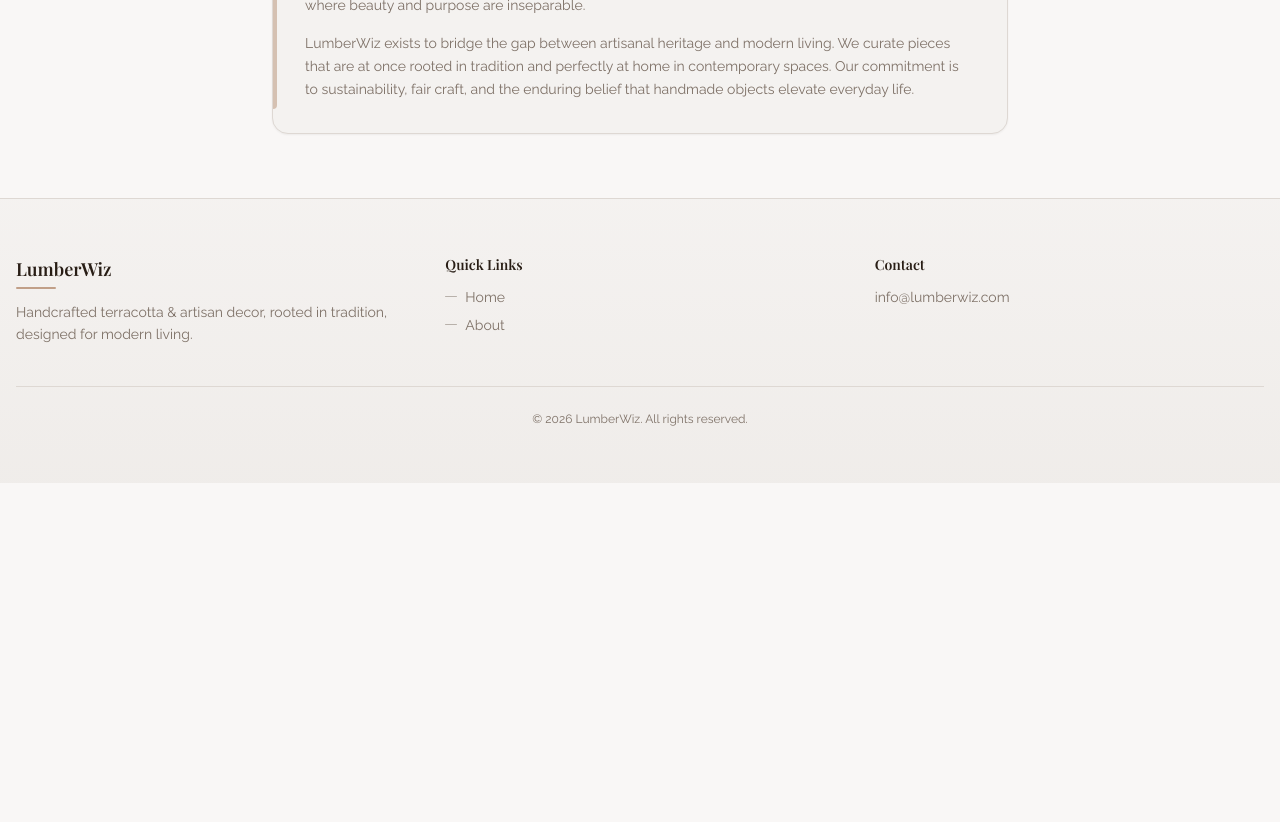
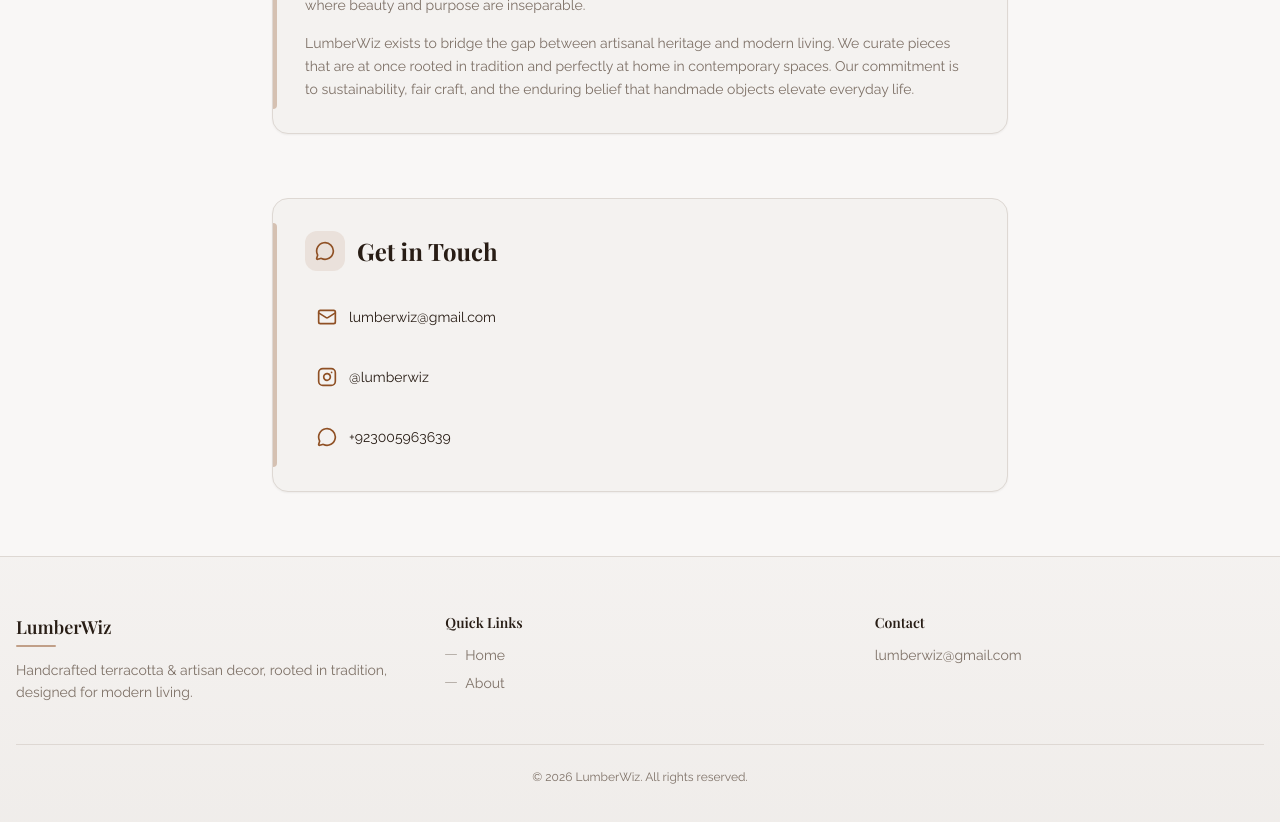
Before and after one commit to mrayyan6/lumberwiz-2.0, a Next.js app: page /about in a window 1280 px wide. Shown: the part 1380-2202 px from the top of the page. Before the commit the page ends 1863 px from the top, so only its background shows below. Built offline with nearby package versions, Linux system fonts and the light colour scheme.

Commit message:
only backend left now

```diff
--- a/app/about/page.tsx
+++ b/app/about/page.tsx
@@ -1,7 +1,7 @@
 "use client";
 
 import { motion } from "framer-motion";
-import { Leaf, Flame, Eye } from "lucide-react";
+import { Leaf, Flame, Eye, Mail, Instagram, MessageCircle } from "lucide-react";
 
 const sections = [
   {
@@ -80,7 +80,7 @@ export default function AboutPage() {
       </section>
 
       {/* Sections */}
-      <div className="container mx-auto max-w-3xl px-4 py-16">
+      <div className="container mx-auto max-w-3xl px-4 py-16 pb-0">
         <motion.div
           variants={containerVariants}
           initial="hidden"
@@ -116,6 +116,55 @@ export default function AboutPage() {
           ))}
         </motion.div>
       </div>
+      {/* Contact */}
+      <div className="container mx-auto max-w-3xl px-4 py-16">
+        <motion.section
+          initial={{ opacity: 0, y: 28 }}
+          whileInView={{ opacity: 1, y: 0 }}
+          viewport={{ once: true, amount: 0.2 }}
+          transition={{ duration: 0.65 }}
+          className="group relative rounded-2xl border border-border bg-card p-8 shadow-sm"
+        >
+          <div className="absolute left-0 top-6 bottom-6 w-1 rounded-r-full bg-primary/30" />
+
+          <div className="flex items-center gap-3 mb-6">
+            <div className="flex h-10 w-10 items-center justify-center rounded-xl bg-primary/10 text-primary">
+              <MessageCircle className="h-5 w-5" />
+            </div>
+            <h2 className="font-display text-2xl font-bold text-foreground">Get in Touch</h2>
+          </div>
+
+          <div className="space-y-4">
+            <a
+              href="mailto:lumberwiz@gmail.com"
+              className="flex items-center gap-3 rounded-lg p-3 transition-colors hover:bg-secondary/40"
+            >
+              <Mail className="h-5 w-5 shrink-0 text-primary" />
+              <span className="text-sm text-foreground">lumberwiz@gmail.com</span>
+            </a>
+
+            <a
+              href="https://instagram.com/lumberwiz"
+              target="_blank"
+              rel="noopener noreferrer"
+              className="flex items-center gap-3 rounded-lg p-3 transition-colors hover:bg-secondary/40"
+            >
+              <Instagram className="h-5 w-5 shrink-0 text-primary" />
+              <span className="text-sm text-foreground">@lumberwiz</span>
+            </a>
+
+            <a
+              href="https://wa.me/923005963639"
+              target="_blank"
+              rel="noopener noreferrer"
+              className="flex items-center gap-3 rounded-lg p-3 transition-colors hover:bg-secondary/40"
+            >
+              <MessageCircle className="h-5 w-5 shrink-0 text-primary" />
+              <span className="text-sm text-foreground">+923005963639</span>
+            </a>
+          </div>
+        </motion.section>
+      </div>
     </div>
   );
 }
--- a/components/CartDrawer.tsx
+++ b/components/CartDrawer.tsx
@@ -1,11 +1,60 @@
 "use client";
 
-import { X, Plus, Minus, Trash2 } from "lucide-react";
+import { useState } from "react";
+import { X, Plus, Minus, Trash2, Send, MessageCircle, Instagram, Mail } from "lucide-react";
 import { useCart } from "@/context/CartContext";
 import { motion, AnimatePresence } from "framer-motion";
 
+const WA_NUMBER = "923005963639";
+const IG_URL = "https://instagram.com/lumberwiz";
+const EMAIL = "lumberwiz@gmail.com";
+
+function buildWhatsAppLink(items: { name: string; quantity: number; price: number }[], total: number) {
+  const lines = items
+    .map((i) => `• ${i.name} × ${i.quantity} — PKR ${(i.price * i.quantity).toLocaleString()}`)
+    .join("\n");
+  const msg = `Hello Lumberwiz! I'd like to place an order:\n${lines}\nTotal: PKR ${total.toLocaleString()}`;
+  return `https://wa.me/${WA_NUMBER}?text=${encodeURIComponent(msg)}`;
+}
+
+function buildMailtoLink(items: { name: string; quantity: number; price: number }[], total: number) {
+  const lines = items
+    .map((i) => `- ${i.name} x${i.quantity}  PKR ${(i.price * i.quantity).toLocaleString()}`)
+    .join("\n");
+  const body = `Hello Lumberwiz,\n\nI'd like to place the following order:\n\n${lines}\n\nTotal: PKR ${total.toLocaleString()}\n\nPlease confirm availability. Thank you!`;
+  return `mailto:${EMAIL}?subject=${encodeURIComponent("New Order")}&body=${encodeURIComponent(body)}`;
+}
+
 export default function CartDrawer() {
   const { items, isCartOpen, setIsCartOpen, removeFromCart, updateQuantity, totalPrice, clearCart } = useCart();
+  const [shareOpen, setShareOpen] = useState(false);
+
+  const orderOptions = [
+    {
+      icon: MessageCircle,
+      label: "Order via WhatsApp",
+      sublabel: "Opens pre-filled message",
+      href: () => buildWhatsAppLink(items, totalPrice),
+      color: "text-green-600",
+      bg: "hover:bg-green-50 dark:hover:bg-green-950/30",
+    },
+    {
+      icon: Instagram,
+      label: "Order via Instagram",
+      sublabel: "DM us @lumberwiz",
+      href: () => IG_URL,
+      color: "text-pink-500",
+      bg: "hover:bg-pink-50 dark:hover:bg-pink-950/30",
+    },
+    {
+      icon: Mail,
+      label: "Order via Email",
+      sublabel: "Opens your mail app",
+      href: () => buildMailtoLink(items, totalPrice),
+      color: "text-blue-500",
+      bg: "hover:bg-blue-50 dark:hover:bg-blue-950/30",
+    },
+  ];
 
   return (
     <AnimatePresence>
@@ -19,7 +68,7 @@ export default function CartDrawer() {
             exit={{ opacity: 0 }}
             transition={{ duration: 0.22 }}
             className="fixed inset-0 z-50 bg-foreground/40 backdrop-blur-sm"
-            onClick={() => setIsCartOpen(false)}
+            onClick={() => { setIsCartOpen(false); setShareOpen(false); }}
           />
 
           {/* Drawer */}
@@ -35,7 +84,7 @@ export default function CartDrawer() {
             <div className="flex items-center justify-between border-b border-border p-4">
               <h2 className="font-display text-lg font-semibold text-foreground">Your Cart</h2>
               <motion.button
-                onClick={() => setIsCartOpen(false)}
+                onClick={() => { setIsCartOpen(false); setShareOpen(false); }}
                 whileHover={{ scale: 1.1, rotate: 90 }}
                 whileTap={{ scale: 0.9 }}
                 transition={{ duration: 0.2 }}
@@ -121,13 +170,52 @@ export default function CartDrawer() {
                   <span>Total</span>
                   <span>PKR {totalPrice.toLocaleString()}</span>
                 </div>
-                <motion.button
-                  whileHover={{ scale: 1.01 }}
-                  whileTap={{ scale: 0.98 }}
-                  className="w-full rounded-lg bg-primary py-3 text-sm font-semibold text-primary-foreground shadow-md transition-colors hover:bg-primary/90"
-                >
-                  Checkout
-                </motion.button>
+
+                {/* Place Order button + share panel */}
+                <div className="relative">
+                  <motion.button
+                    whileHover={{ scale: 1.01 }}
+                    whileTap={{ scale: 0.98 }}
+                    onClick={() => setShareOpen((v) => !v)}
+                    className="flex w-full items-center justify-center gap-2 rounded-lg bg-primary py-3 text-sm font-semibold text-primary-foreground shadow-md transition-colors hover:bg-primary/90"
+                  >
+                    <Send className="h-4 w-4" />
+                    Place Order
+                  </motion.button>
+
+                  <AnimatePresence>
+                    {shareOpen && (
+                      <motion.div
+                        initial={{ opacity: 0, y: 8, scale: 0.97 }}
+                        animate={{ opacity: 1, y: 0, scale: 1 }}
+                        exit={{ opacity: 0, y: 8, scale: 0.97 }}
+                        transition={{ duration: 0.18 }}
+                        className="absolute bottom-full left-0 right-0 mb-2 overflow-hidden rounded-xl border border-border bg-card shadow-xl"
+                      >
+                        <p className="border-b border-border px-4 py-2.5 text-xs font-semibold uppercase tracking-wider text-muted-foreground">
+                          Choose how to order
+                        </p>
+                        {orderOptions.map(({ icon: Icon, label, sublabel, href, color, bg }) => (
+                          <a
+                            key={label}
+                            href={href()}
+                            target="_blank"
+                            rel="noopener noreferrer"
+                            onClick={() => setShareOpen(false)}
+                            className={`flex items-center gap-3 px-4 py-3 transition-colors ${bg}`}
+                          >
+                            <Icon className={`h-5 w-5 shrink-0 ${color}`} />
+                            <div>
+                              <p className="text-sm font-medium text-foreground">{label}</p>
+                              <p className="text-xs text-muted-foreground">{sublabel}</p>
+                            </div>
+                          </a>
+                        ))}
+                      </motion.div>
+                    )}
+                  </AnimatePresence>
+                </div>
+
                 <button
                   onClick={clearCart}
                   className="w-full text-center text-sm text-muted-foreground transition-colors hover:text-foreground"
--- a/components/Footer.tsx
+++ b/components/Footer.tsx
@@ -37,7 +37,7 @@ export default function Footer() {
           {/* Contact */}
           <div>
             <h4 className="font-display text-sm font-semibold text-foreground">Contact</h4>
-            <p className="mt-3 text-sm text-muted-foreground">info@lumberwiz.com</p>
+            <p className="mt-3 text-sm text-muted-foreground">lumberwiz@gmail.com</p>
           </div>
         </div>
 
--- a/components/Navbar.tsx
+++ b/components/Navbar.tsx
@@ -36,7 +36,7 @@ export default function Navbar() {
           <img
             src="/images/logo.jpeg"
             alt="LumberWiz"
-            className="h-10 w-10 rounded-md border border-border object-contain transition-transform duration-300 group-hover:scale-105"
+            className="h-10 w-10 object-contain transition-transform duration-300 group-hover:scale-105"
           />
           <span className="font-display text-xl font-bold text-foreground">LumberWiz</span>
         </Link>
```
